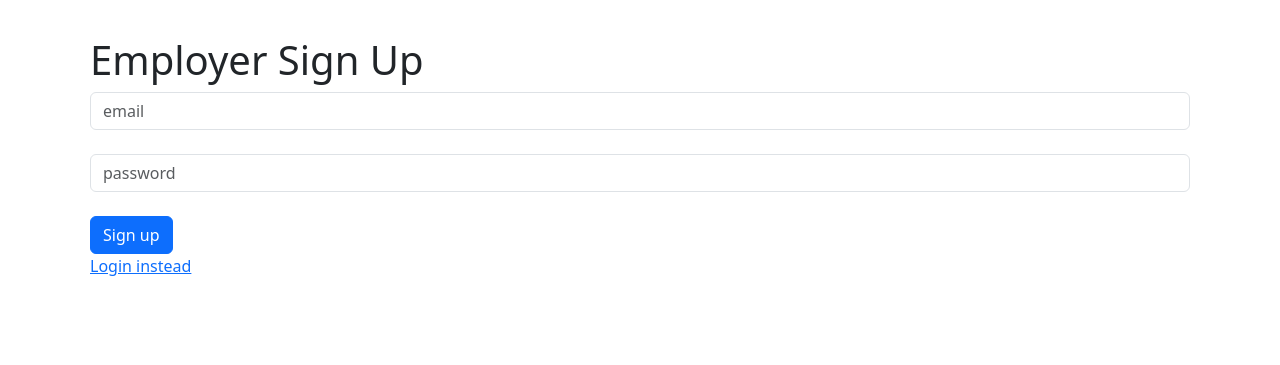
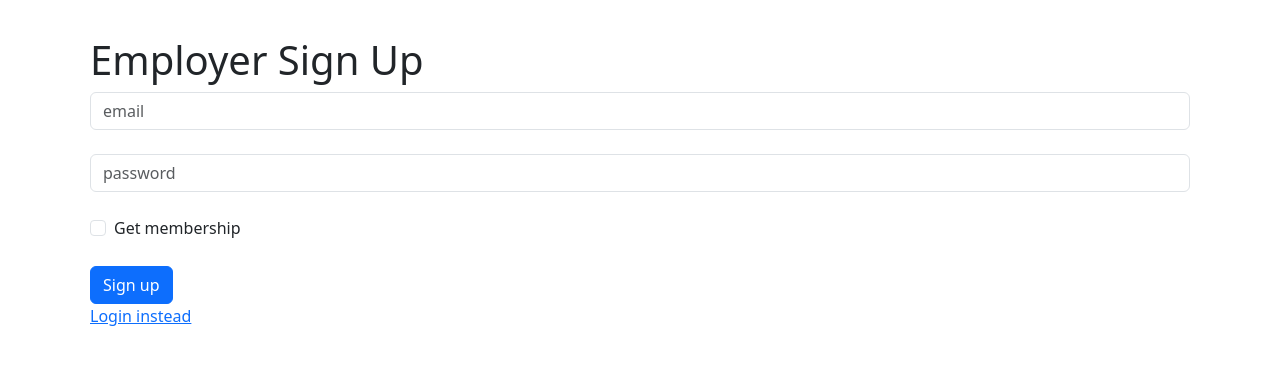
Before and after one commit to arafr/job_board, a Flask app: page /signup-employer in a window 1280 px wide. Shown: the part 91-456 px from the top of the page. Run offline with Flask 3, Linux system fonts and the light colour scheme.

Commit message:
added membership functionality

```diff
--- a/app.py
+++ b/app.py
@@ -161,12 +161,19 @@ def signup_employer():
     if request.method=='POST':
         email = request.form['email']
         password = request.form['password']
+
+        # getting input from membership checkbox
+        if 'membership' in request.form:
+            membership = True
+        else:
+            membership=False
+
         hash = bcrypt.generate_password_hash(password).decode('utf-8')
         if Employer.query.filter_by(email=email).first():
             flash('Email already exists, please login instead')
             return redirect('/signup-employer')
 
-        new_employer = Employer(email=email,hash=hash)
+        new_employer = Employer(email=email,hash=hash,membership=membership)
         try:
             db.session.add(new_employer)
             db.session.commit()
@@ -283,9 +290,15 @@ def job_details(posting_id):
             if skill in posting.skills:
                 seeker.match_score += 5
 
-    # show top 10 seekers with highest match_score
+    # for non-members, show top 10 seekers (sorted by highest match_score)
+    # for members, show all seekers (sorted by highest match_score)
     from operator import attrgetter
-    best_seekers = sorted(best_seekers, key=attrgetter("match_score"), reverse=True)[:10]
+    if current_user.membership==False:
+        # non members can only see top 10 best seekers for the job
+        best_seekers = sorted(best_seekers, key=attrgetter("match_score"), reverse=True)[:10]
+    else:
+        # members aren't limited to only 10
+        best_seekers = sorted(best_seekers, key=attrgetter("match_score"), reverse=True)
 
     return render_template("job-details.html", posting=posting,best_seekers=best_seekers)
 
@@ -341,7 +354,7 @@ def logout():
     return redirect('/')
 
 if __name__=="__main__":
-    from generate_skills import generate_skills
+    from templates.scripts.generate_skills import generate_skills
     with app.app_context():
         db.create_all()
         generate_skills()
--- a/models.py
+++ b/models.py
@@ -34,12 +34,14 @@ class Seeker(db.Model, UserMixin):
     type=db.Column(db.String(20),default='seeker')
     # this relationship targets the Skill model, backref seekers creates Skill.seekers for easy access.
     skills = db.relationship('Skill',secondary='seeker_skills',backref='seekers')
+    membership=db.Column(db.Boolean)
 
 class Employer(db.Model, UserMixin):
     id=db.Column(db.Integer, primary_key=True)
     email=db.Column(db.String(20),unique=True,nullable=False)
     hash=db.Column(db.String(20),nullable=False)
     type=db.Column(db.String(20),default='employer')
+    membership=db.Column(db.Boolean)
 
 class Posting(db.Model):
     id=db.Column(db.Integer, primary_key=True)
--- a/templates/signup-employer.html
+++ b/templates/signup-employer.html
@@ -11,6 +11,16 @@
 
         <br/>
 
+        <!-- through this checkbox, users can get membership -->
+        <div class="form-check">
+            <input class="form-check-input" id="membership" name="membership" type="checkbox" value=True/>
+            <label class="form-check-label" for="membership">
+                Get membership
+            </label>
+        </div>
+
+        <br/>
+
         <button class="btn btn-primary" type="submit">Sign up</button>
     </form>
 
```
